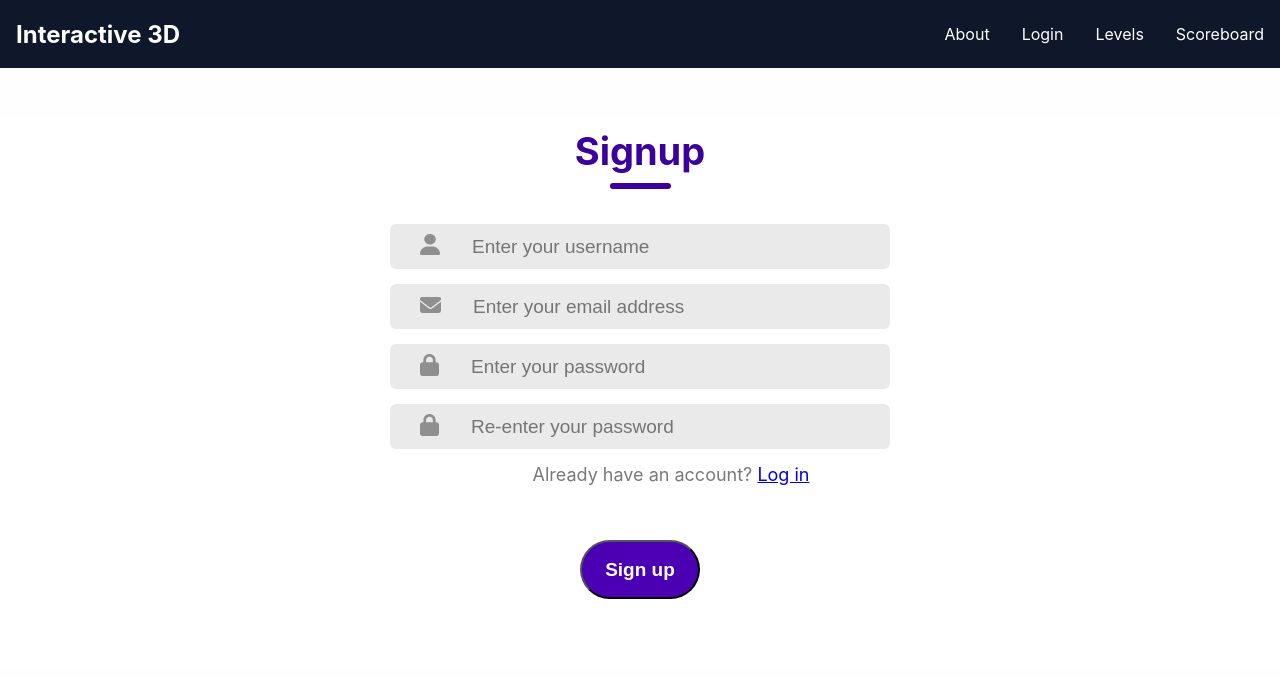
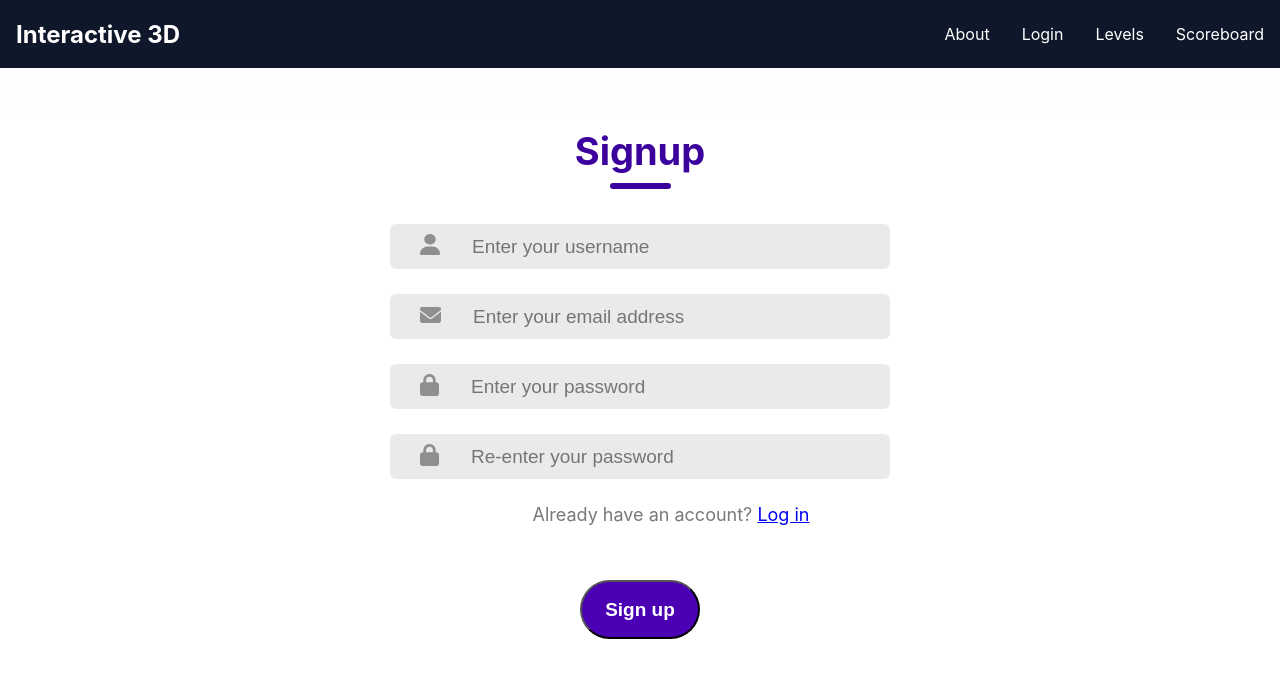
Before and after one commit to 19ec94/interactive-3d-web-design, a React (Create React App) app: page /signup in a window 1280 px wide. Shown: the top 678 px of the page. Built offline with nearby package versions, Linux system fonts and the light colour scheme.

Commit message:
Remove the password styling element which is not needed

```diff
--- a/src/components/pages/Login.css
+++ b/src/components/pages/Login.css
@@ -59,8 +59,8 @@
   color: #797979;
   font-size: 19px;
 }
-.passwords .input {
-  margin-bottom: 15px;
+.input {
+  margin-bottom: 10px;
 }
 .link-to-container{
   padding-left: 62px;
```
